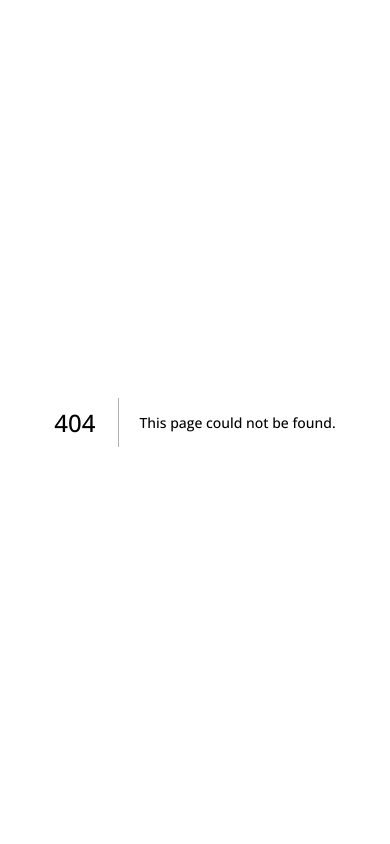
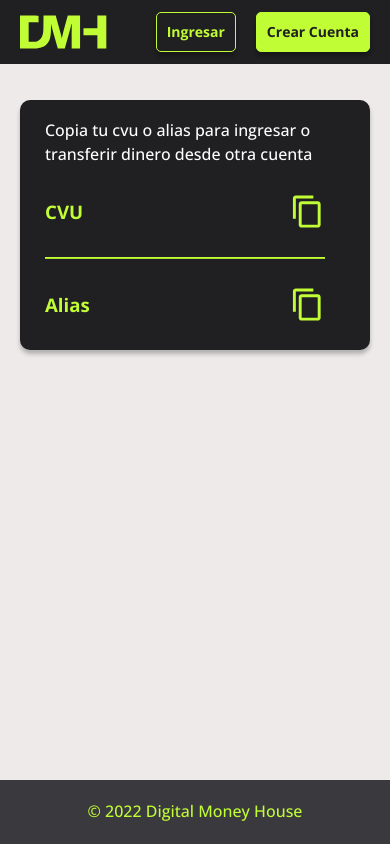
Before and after one commit to BenjaminMirra/proyectoDMH, a Next.js app in the folder equipo-12/: page /cargar-dinero-transferencia in a window 390 px wide. Before the commit this address had no page. Built offline with nearby package versions, Linux system fonts and the light colour scheme; no server answers.

Commit message:
[ADD] cargar dinero pagina 2 transferemcia con responsive

```diff
--- /dev/null
+++ b/equipo-12/pages/cargar-dinero-transferencia/index.tsx
@@ -0,0 +1,64 @@
+import { ReactElement, ReactNode } from "react";
+import { Box, CircularProgress } from "@mui/material";
+import { NextPageWithLayout } from "../_app";
+import AliasCVU from "../../components/AliasCVU/alias-cvu";
+import useUser from "../../hooks/useUser";
+import { useUserData } from "../../context/createContext";
+import Layout from "../../layout/layout";
+interface PropsType {
+  children?: ReactNode;
+}
+const TransferenceTransaction: NextPageWithLayout<PropsType> = () => {
+  const [userInfo] = useUser();
+  const { account } = useUserData();
+  return (
+    <>
+     <Box
+        sx={{
+          width: "276px",
+          height: "100%",
+          backgroundColor: "#C1FD35",
+          "@media (max-width: 768px)": {
+            display: "none",
+          },
+          "@media (min-width: 768px)": {
+            display: "block",
+            maxWidth: "220px",
+          },
+          "@media (min-width: 1024px)": {
+            display: "block",
+            maxWidth: "275px",
+          },
+        }}
+      ></Box>
+
+        <Box
+          sx={{
+            display: "flex",
+            flexDirection: "column",
+            justifyContent: "flex-start",
+            alignItems: "center",
+            width: "100%",
+            gap: "20px",
+            backgroundColor: "var(--light-grey)",
+            "@media (max-width: 768px)": {
+              padding: "20px",
+              paddingTop: "50px",
+            },
+            "@media (min-width: 768px)": {
+              padding: "50px",
+              paddingLeft: "100px",
+            },
+          }}
+        >
+          <AliasCVU userAccount={account} />
+        </Box>
+    </>
+  );
+};
+
+TransferenceTransaction.getLayout = function getLayout(page: ReactElement) {
+  return <Layout variant="home">{page}</Layout>;
+};
+
+export default TransferenceTransaction;
--- a/equipo-12/tsconfig.json
+++ b/equipo-12/tsconfig.json
@@ -29,6 +29,6 @@
     "**/*.tsx",
     ".next/types/**/*.ts",
     "config/nodemailer.js"
-, "pages/api/recuperar.ts"  ],
+, "pages/api/recuperar.ts", "pages/cargar-dinero-transferencia"  ],
   "exclude": ["node_modules"]
 }
```
